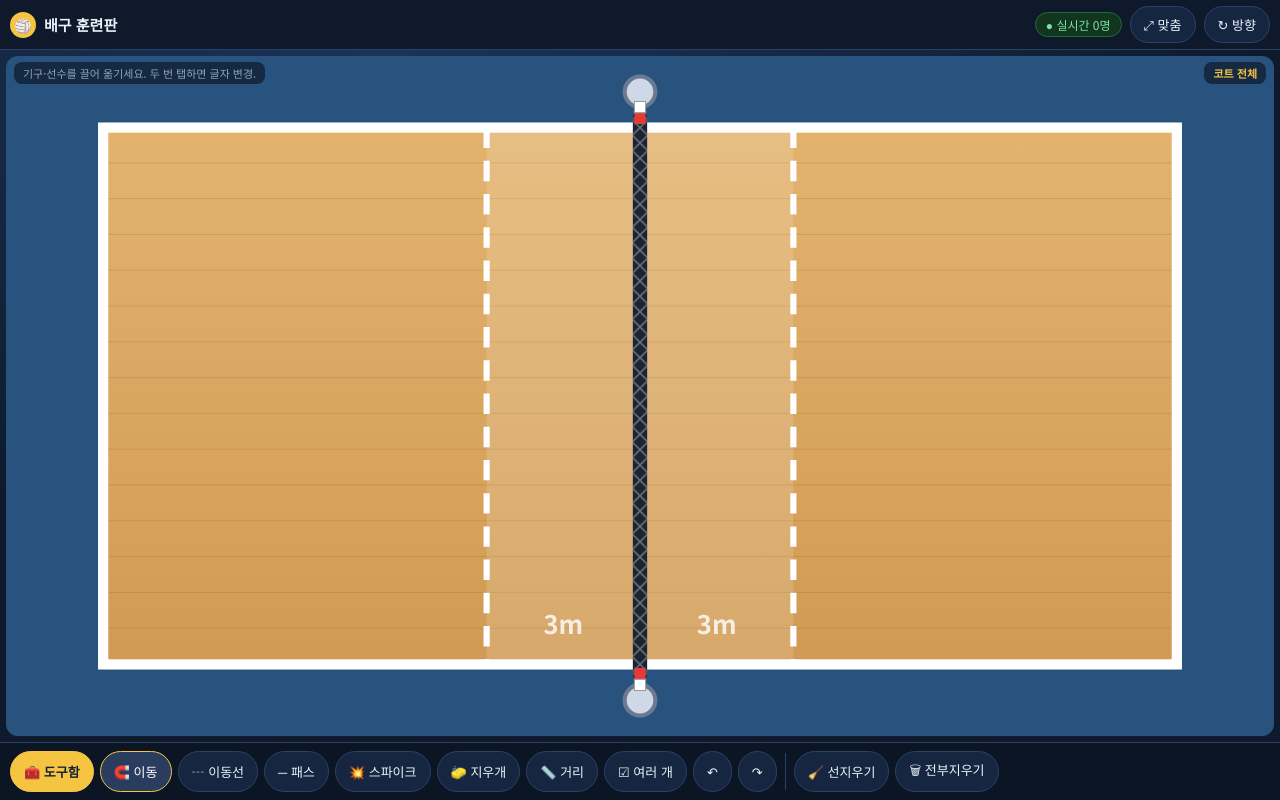
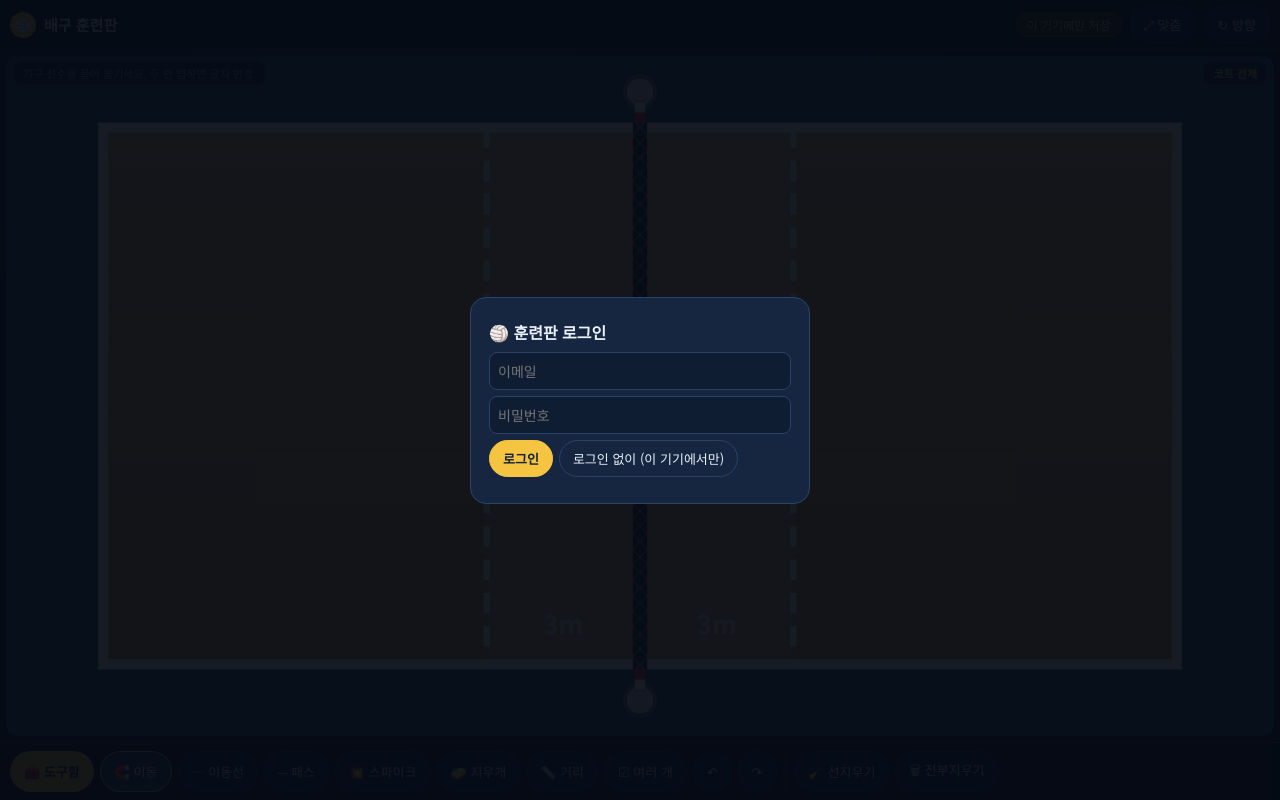
Before and after one commit to jsjs96/volley_training, a plain HTML site: page index.html in a window 1280 px wide. Drawn offline with Linux system fonts and the light colour scheme; no server answers.

Commit message:
Add files via upload

```diff
--- a/index.html
+++ b/index.html
@@ -587,9 +587,17 @@ $("#bTools").onclick=()=>$("#sheet").classList.toggle("open");
 $("#bClose").onclick=()=>$("#sheet").classList.remove("open");
 
 /* ---------- 훈련 저장 · 불러오기 ---------- */
-const LK="vt_drills_v1",CFG={apiKey:"AIzaSyAd-SCWlKLVxuUF0QsxwAu00pHjn-SHa7M",authDomain:"volleyball-board-58328.firebaseapp.com",
-  databaseURL:"https://volleyball-board-58328-default-rtdb.asia-southeast1.firebasedatabase.app",projectId:"volleyball-board-58328",
-  storageBucket:"volleyball-board-58328.firebasestorage.app",messagingSenderId:"145253833466",appId:"1:145253833466:web:bf115968d0a49437c3c743"};
+const LK="vt_drills_v1",CFG={
+  apiKey:"AIzaSyDm8pC84o9u43h7JwoC1A2W65mKq6Ds604",
+  authDomain:"volley-training-81679.firebaseapp.com",
+  // Firebase 콘솔에서 Realtime Database를 만든 뒤 표시되는 URL을 여기에 입력하세요.
+  // 예: https://volley-training-81679-default-rtdb.<region>.firebasedatabase.app
+  databaseURL:"https://volley-training-81679-default-rtdb.asia-southeast1.firebasedatabase.app/",
+  projectId:"volley-training-81679",
+  storageBucket:"volley-training-81679.firebasestorage.app",
+  messagingSenderId:"325897615461",
+  appId:"1:325897615461:web:4b98bf7bff51e787496e8c"
+};
 let drills={},dref=null,dpage=0;const DPP=6;
 try{drills=JSON.parse(localStorage.getItem(LK))||{}}catch(e){}
 const lsSet=()=>{try{localStorage.setItem(LK,JSON.stringify(drills))}catch(e){alert("이 브라우저에서는 저장 공간을 쓸 수 없어요.")}};
@@ -646,7 +654,7 @@ function rList(){
   $("#dPager").replaceChildren(prev,h("span",`${dpage+1} / ${tot} 쪽 · 총 ${all.length}개`),next);
   fillPick()}
 $("#dSearch").oninput=()=>{dpage=0;rList()};
-const USE_AUTH=false,COACHES=["coach@club.app"];   // 로그인 잠금을 쓰려면 USE_AUTH 를 true 로 바꾸고 COACHES 에 코치 이메일을 적으세요
+const USE_AUTH=true,COACHES=["coach@club.app"];   // 실제 코치 로그인 이메일로 coach@club.app 을 교체하세요
 let auth=null;
 function setEditUI(){
   document.querySelectorAll("[data-e]").forEach(b=>b.disabled=!canEdit);
@@ -667,7 +675,16 @@ function startData(){
   pillUpd()}
 function connect(){
   if(typeof firebase=="undefined")return;
-  try{firebase.initializeApp(CFG);db=firebase.database()}catch(e){return}
+  if(!CFG.databaseURL){
+    const msg="Firebase 설정이 거의 완료됐어요. Realtime Database를 만든 뒤 CFG.databaseURL에 콘솔의 데이터베이스 URL을 입력해야 클라우드 저장과 실시간 공유가 작동합니다. 현재는 이 기기에만 저장됩니다.";
+    $("#dHint").textContent=msg;
+    $("#lvHint").textContent=msg;
+    return;
+  }
+  try{firebase.initializeApp(CFG);db=firebase.database()}catch(e){
+    $("#dHint").textContent="Firebase 초기화 실패: "+e.message;
+    return;
+  }
   if(!USE_AUTH){startData();return}
   auth=firebase.auth();$("#bLogout").hidden=false;
   auth.onAuthStateChanged(u=>{
@@ -953,7 +970,7 @@ $("#fRestore").onchange=async e=>{
 $("#tip").textContent="기구·선수를 끌어 옮기세요. 두 번 탭하면 글자 변경.";
 stageUpd(false);setArea("full",false);setOrient(innerHeight>innerWidth*1.1);
 push();rList();tab("area");connect();pillUpd();setEditUI();rFrames();rPlans();rPlanEd();tShow();gearUpd();
-if("serviceWorker"in navigator&&location.protocol.startsWith("http"))navigator.serviceWorker.register("sw.js");
+if("serviceWorker"in navigator&&location.protocol.startsWith("http"))navigator.serviceWorker.register("sw.js?v=4");
 </script>
 </body>
 </html>
--- a/sw.js
+++ b/sw.js
@@ -1,4 +1,4 @@
-const C="vt-v3",F=["./","index.html","manifest.json","icon.svg"];
+const C="vt-v4",F=["./","index.html","manifest.json","icon.svg"];
 self.addEventListener("install",e=>{self.skipWaiting();e.waitUntil(caches.open(C).then(c=>c.addAll(F)))});
 self.addEventListener("activate",e=>e.waitUntil(caches.keys().then(k=>Promise.all(k.filter(x=>x!=C).map(x=>caches.delete(x))))));
 self.addEventListener("fetch",e=>{if(e.request.method!="GET"||new URL(e.request.url).origin!=location.origin)return;
```
Also changed, not shown: manifest.json.
